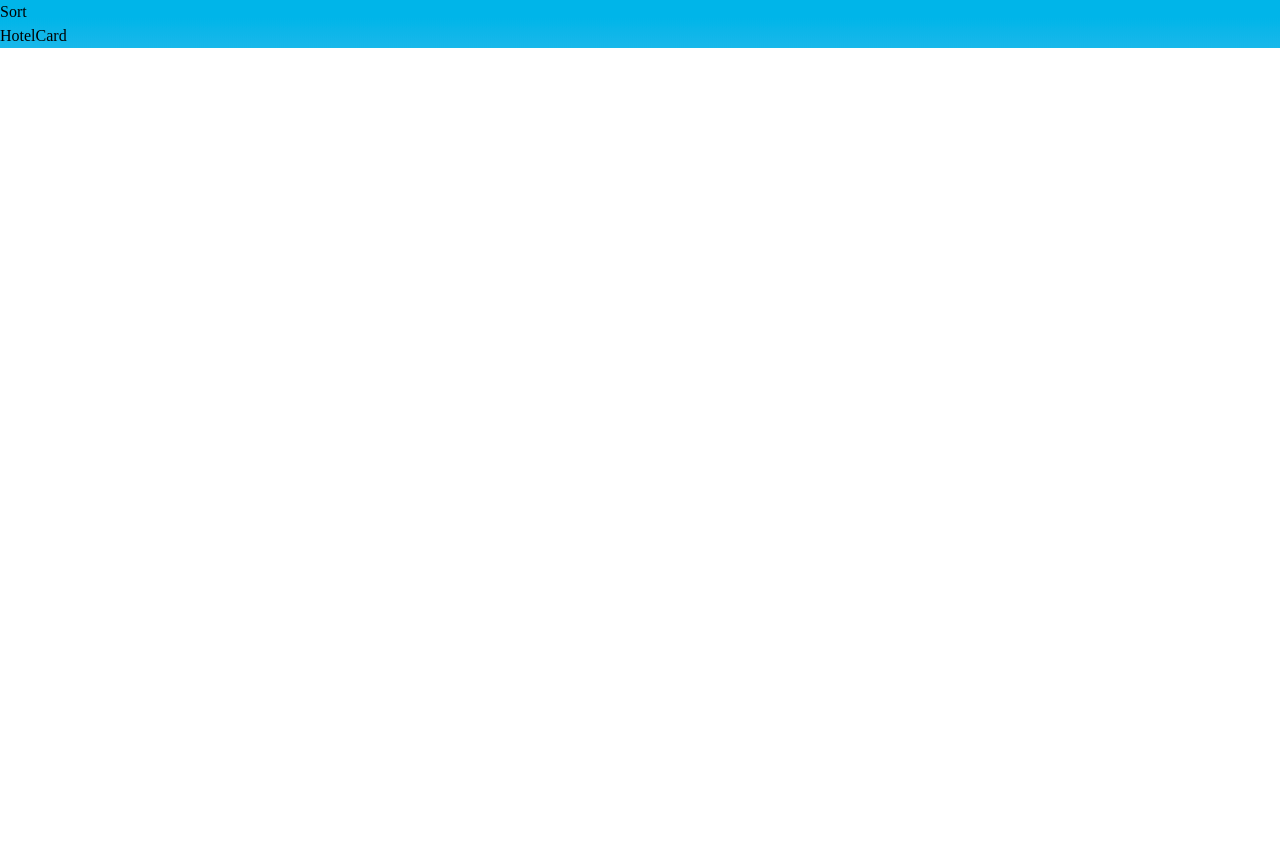
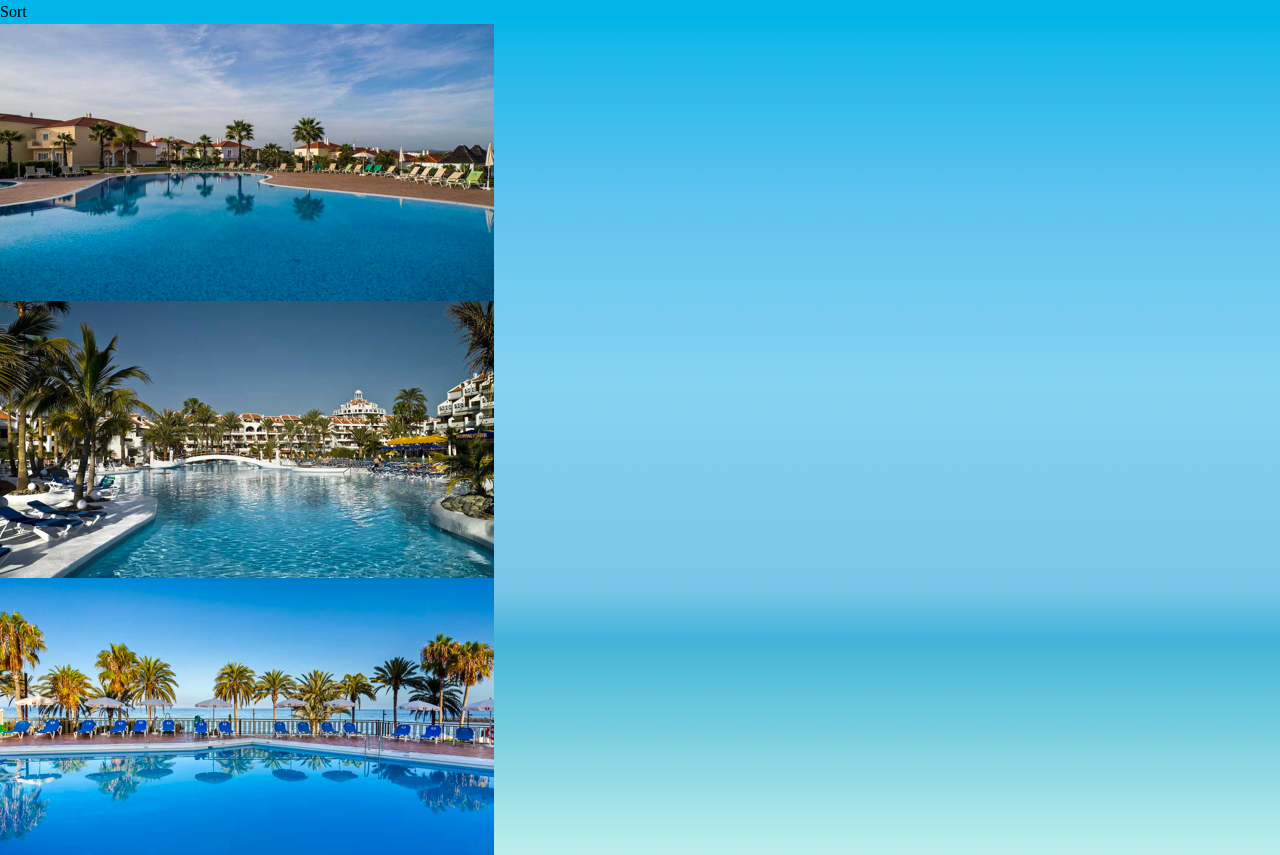
Before and after one commit to tsmjohnpascual/hotels-component, a React (Vite) app: page / in a window 1280 px wide. Before the commit the page ends 800 px from the top, so only its background shows below. Built offline with nearby package versions, Linux system fonts and the light colour scheme.

Commit message:
add image for each hotel card

```diff
--- a/src/assets/hotels.js
+++ b/src/assets/hotels.js
@@ -18,7 +18,11 @@ export const hotels = [
             'amount': '1,136.50',
             'currency': '£'
         },
-        'description': 'This Iberostar Grand Salome has an exceptional location in the south of Tenerife, overlooking the Atlantic Ocean. It is situated between the Golf del Sur and the Amarillo Golf courses, and is an ideal hotel for families, couples and groups who are looking for a holiday full of sport, sun and sea.'
+        'description': 'This Iberostar Grand Salome has an exceptional location in the south of Tenerife, overlooking the Atlantic Ocean. It is situated between the Golf del Sur and the Amarillo Golf courses, and is an ideal hotel for families, couples and groups who are looking for a holiday full of sport, sun and sea.',
+        'image': {
+          'fileName': 'hotel-image-1.png',
+          'alt': 'Iberostar Grand Salome'
+        }
     },
     {
         'id': '2',
@@ -38,7 +42,11 @@ export const hotels = [
             'amount': '696.80',
             'currency': '£'
         },
-        'description': 'Lorem ipsum dolor sit amet, consectetur adipiscing elit, sed do eiusmod tempor incididunt ut labore et dolore magna aliqua. Et sollicitudin ac orci phasellus egestas tellus rutrum tellus pellentesque. Dignissim enim sit amet venenatis urna cursus eget nunc scelerisque. Augue ut lectus arcu bibendum at.'
+        'description': 'Lorem ipsum dolor sit amet, consectetur adipiscing elit, sed do eiusmod tempor incididunt ut labore et dolore magna aliqua. Et sollicitudin ac orci phasellus egestas tellus rutrum tellus pellentesque. Dignissim enim sit amet venenatis urna cursus eget nunc scelerisque. Augue ut lectus arcu bibendum at.',
+        'image': {
+          'fileName': 'hotel-image-2.png',
+          'alt': 'Aguamarina Golf Hotel'
+        }
     },
     {
         'id': '3',
@@ -58,6 +66,10 @@ export const hotels = [
             'amount': '499.99',
             'currency': '£'
         },
-        'description': 'Morbi blandit cursus risus at ultrices mi tempus. Malesuada proin libero nunc consequat. In eu mi bibendum neque egestas. Volutpat consequat mauris nunc congue. Sagittis vitae et leo duis ut diam quam nulla porttitor. Tempus quam pellentesque nec nam aliquam sem et tortor.'
+        'description': 'Morbi blandit cursus risus at ultrices mi tempus. Malesuada proin libero nunc consequat. In eu mi bibendum neque egestas. Volutpat consequat mauris nunc congue. Sagittis vitae et leo duis ut diam quam nulla porttitor. Tempus quam pellentesque nec nam aliquam sem et tortor.',
+        'image': {
+          'fileName': 'hotel-image-3.png',
+          'alt': 'Las Piramides Resort'
+        }
     }
 ]
--- a/src/components/Hotel/Hotel.jsx
+++ b/src/components/Hotel/Hotel.jsx
@@ -6,7 +6,11 @@ const Hotels = ({ hotels }) => {
   return (
     <>
       <Sort/>
-      <HotelCard/>
+      <div className='hotel-cards-container'>
+        {hotels.map((hotel) => {
+          return <HotelCard hotel={hotel}/>
+        })}
+      </div>
     </>
   )
 }
--- a/src/components/HotelCard/HotelCard.jsx
+++ b/src/components/HotelCard/HotelCard.jsx
@@ -1,8 +1,22 @@
 import React from 'react'
+import { getImageURL } from '../../utils/image-util'
 
-const HotelCard = () => {
+const HotelCard = ({ hotel }) => {
+  const { image } = hotel
+
   return (
-    <div>HotelCard</div>
+    <div>
+      <div>
+        <div>
+          <img src={getImageURL(image.fileName)} alt={image.alt} />
+        </div>
+        <div>
+        </div>
+      </div>
+      <div>
+
+      </div>
+    </div>
   )
 }
 
--- /dev/null
+++ b/src/utils/image-util.js
@@ -0,0 +1,5 @@
+const getImageURL = (name) => {
+  return new URL(`../assets/${name}`, import.meta.url).href
+}
+
+export {getImageURL}
```
